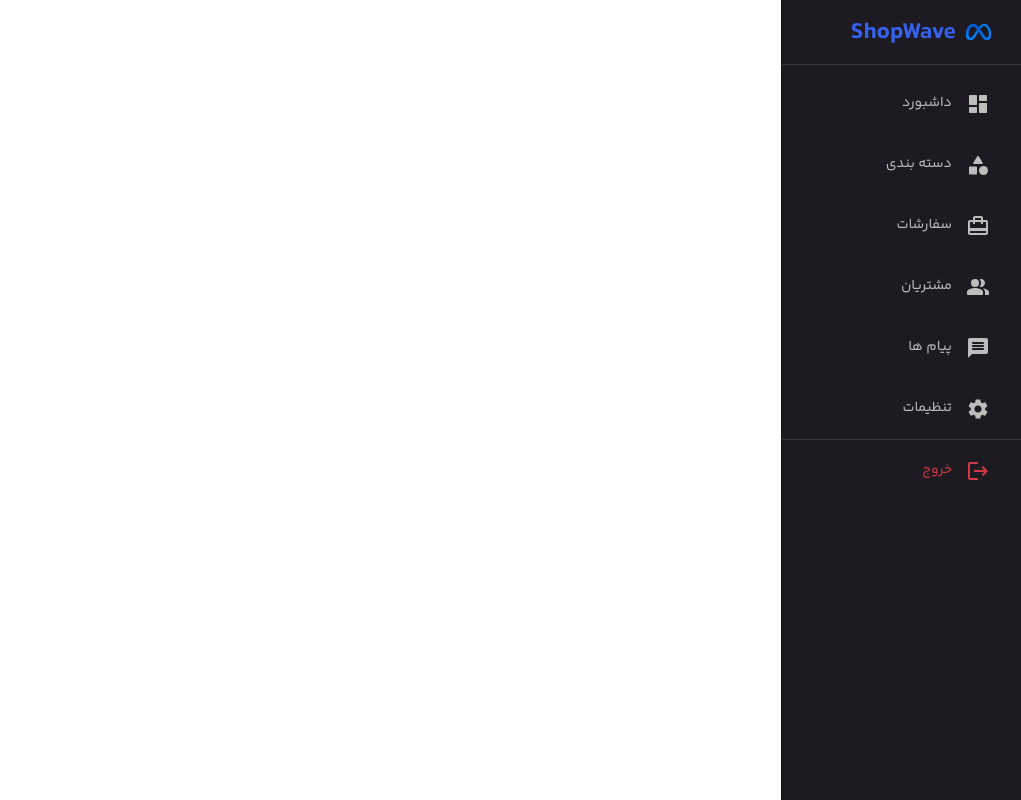
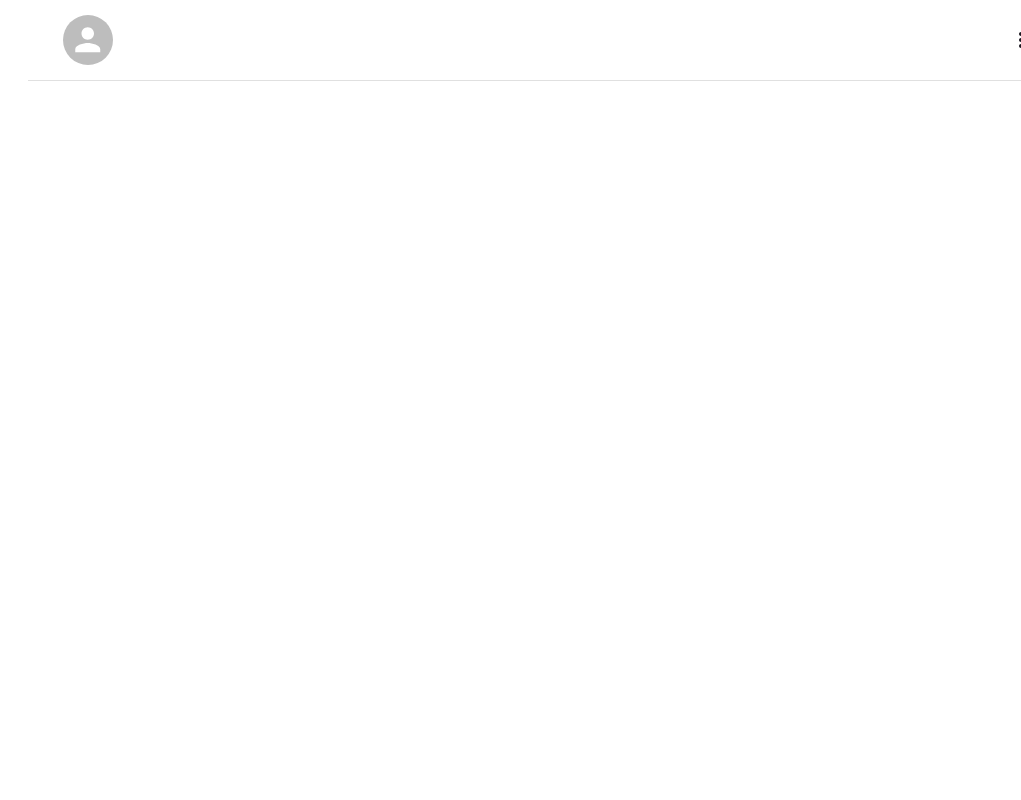
Before and after one commit to sinazarrin/admin-panel-shop, a React (Vite) app: page / in a window 1280 px wide. Shown: the whole page, without its empty margins (259-1280 px from the left). Built offline with nearby package versions, Linux system fonts and the light colour scheme.

Commit message:
added main section

```diff
--- /dev/null
+++ b/src/Components/general/Avatar/index.tsx
@@ -0,0 +1,6 @@
+import * as Styled from "./styled";
+
+interface AvatarProps { size?: "small" | "medium" | "large"; }
+const Avatar = ({ size = "medium", ...props }: AvatarProps) => { return <Styled.Avatar size={size} {...props} />; };
+
+export default Avatar;
--- /dev/null
+++ b/src/Components/general/Avatar/styled.ts
@@ -0,0 +1,7 @@
+import styled from "@emotion/styled"; import MuiAvatar, { AvatarProps as MuiAvatarProps } from "@mui/material/Avatar";
+
+interface AvatarProps extends MuiAvatarProps { size?: "small" | "medium" | "large"; }
+
+export const Avatar = styled(MuiAvatar)<AvatarProps>(({ size = "small" }) => ({
+  width: size === "medium" ? 50 : size === "large" ? 80 : 38, height: size === "medium" ? 50 : size === "large" ? 80 : 38,
+}));
--- a/src/Components/general/ThemeProvider/index.tsx
+++ b/src/Components/general/ThemeProvider/index.tsx
@@ -9,13 +9,13 @@ const ThemeProvider = ({ children }: ChildrenProps) => {
     const theme = useMemo(() => createTheme({
         palette: {
             primary: {
-                main: '#3661EB',
+                main: '#304DFF',
             },
             secondary: {
                 main: '#1E1A22',
             },
             body: {
-                main: '#83879B'
+                main: '#f5f5f5'
             },
             error: {
                 main: "#F34251",
--- a/src/Layout/Default/Header/index.tsx
+++ b/src/Layout/Default/Header/index.tsx
@@ -1,11 +1,19 @@
-import { Toolbar, Typography } from '@mui/material'
+import { TextField, Toolbar } from '@mui/material'
 import * as Styled from './styled'
+import Avatar from '../../../Components/general/Avatar'
+import { AppBarProps as MuiAppBarProps } from '@mui/material/AppBar';
+import MoreVertIcon from '@mui/icons-material/MoreVert';
 
-const Header = ({open}) => {
+export interface AppBarProps extends MuiAppBarProps {
+    open?: boolean;
+}
+const Header = ({ open }: AppBarProps) => {
     return (
         <div>
             <Styled.AppBar position="fixed" open={open}>
                 <Toolbar>
+                    <MoreVertIcon/>
+                    <Avatar size='medium' />
                 </Toolbar>
             </Styled.AppBar>
         </div>
--- a/src/Layout/Default/Header/styled.ts
+++ b/src/Layout/Default/Header/styled.ts
@@ -1,10 +1,7 @@
 import { styled } from '@mui/material';
-import MuiAppBar, { AppBarProps as MuiAppBarProps } from '@mui/material/AppBar';
+import MuiAppBar from '@mui/material/AppBar';
 const drawerWidth = 240;
-
-interface AppBarProps extends MuiAppBarProps {
-    open?: boolean;
-}
+import { AppBarProps } from '.';
 
 export const AppBar = styled(MuiAppBar, {
     shouldForwardProp: (prop) => prop !== 'open',
@@ -21,6 +18,12 @@ export const AppBar = styled(MuiAppBar, {
         }),
         marginRight: drawerWidth,
     }),
+    "& .MuiToolbar-root":{
+        padding: '15px 35px',
+        justifyContent: 'space-between',
+    },
     background: '#fff',
     boxShadow: 'none',
+    color: theme.palette.secondary.main,
+    borderBottom: '1px solid rgba(0, 0, 0, 0.12)',
 }));
--- a/src/Layout/Default/Sidebar/styled.ts
+++ b/src/Layout/Default/Sidebar/styled.ts
@@ -2,7 +2,7 @@ import { Drawer, styled } from "@mui/material";
 
 export const sidebarContainer = styled(Drawer)(({ theme }) => ({
     '.MuiToolbar-root': {
-        paddingRight: '30px',
+        padding: '21px 35px',
         color: theme.palette.primary.main,
         fontSize: '12px',
         '& img': {
@@ -13,10 +13,13 @@ export const sidebarContainer = styled(Drawer)(({ theme }) => ({
     '& .MuiDrawer-paper': {
         width: 240,
         padding: 0,
-        background: theme.palette.secondary.main,
-        color: '#bdbdbd',
+        background: '#fff',
         '& > ul > li': {
             paddingRight: 15,
+            transition: 'all 0.5s',
+            '&:hover':{
+                transform: 'translateX(-10px)'
+            },
             '& span':{
                 fontSize: 14
             }
@@ -25,18 +28,14 @@ export const sidebarContainer = styled(Drawer)(({ theme }) => ({
     '& .MuiListItemButton-root': {
         textAlign: 'right',
         borderRadius: 12,
-        "&:hover": {
-            background: '#2d2d2d'
-        }
     },
     '& .MuiListItemIcon-root': {
         minWidth: 38,
         '& svg': {
-            color: '#bdbdbd',
+
         },
     },
     '& .MuiDivider-root': {
-        borderColor: '#353535'
     },
     '& .logout ': {
         color: '#d13946',
--- a/src/Layout/Default/index.tsx
+++ b/src/Layout/Default/index.tsx
@@ -1,21 +1,25 @@
-import { useState } from 'react'
-import Sidebar from './Sidebar'
-import { Toolbar, Typography } from '@mui/material'
-import Header from './Header'
+import { useState } from 'react';
+import Header from './Header';
+import Sidebar from './Sidebar';
+import { DrawerHeader, Main } from './styled';
 
 const DefaultLayout = () => {
-    const [open, setOpen] = useState<boolean>(true)
+    const [open, setOpen] = useState<boolean>(true);
 
     const handleCloseSidebar = (): void => {
-        setOpen(!open)
-    }
+
+    };
 
     return (
-        <div style={{ display: 'felx' }}>
-            <Header open={open}/>
+        <>
+            <Header open={open} />
             <Sidebar open={open} handleCloseSidebar={handleCloseSidebar} />
-        </div>
-    )
-}
+            <DrawerHeader/>
+            <Main open={open}>
 
-export default DefaultLayout
+            </Main>
+        </>
+    );
+};
+
+export default DefaultLayout;
--- /dev/null
+++ b/src/Layout/Default/styled.ts
@@ -0,0 +1,29 @@
+import { styled } from "@mui/material";
+
+export const Main = styled('main', { shouldForwardProp: (prop) => prop !== 'open' })<{
+    open?: boolean;
+}>(({ theme, open }) => ({
+    flexGrow: 1,
+    padding: theme.spacing(3),
+    transition: theme.transitions.create('margin', {
+        easing: theme.transitions.easing.sharp,
+        duration: theme.transitions.duration.leavingScreen,
+    }),
+    marginRight: 0,
+    ...(open && {
+        transition: theme.transitions.create('margin', {
+            easing: theme.transitions.easing.easeOut,
+            duration: theme.transitions.duration.enteringScreen,
+        }),
+        marginRight: 240,
+    }),
+}));
+
+export const DrawerHeader = styled('div')(({ theme }) => ({
+    display: 'flex',
+    alignItems: 'center',
+    padding: theme.spacing(0, 1),
+    // necessary for content to be below app bar
+    ...theme.mixins.toolbar,
+    justifyContent: 'flex-start',
+  }));
```
Also changed, not shown: src/Layout/Default/Sidebar/index.tsx (+5 -4 lines).
